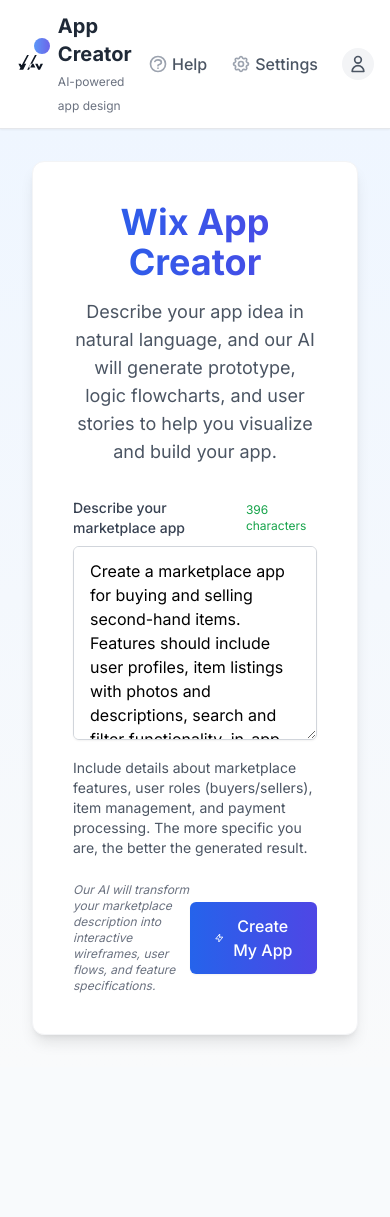
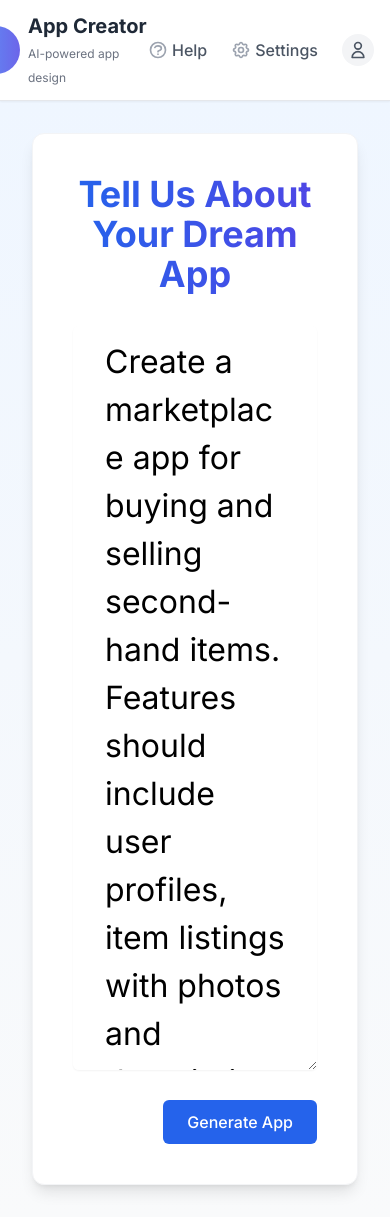
Before and after one commit to guysopher/mocker, a Next.js app: page / in a window 390 px wide. Before the commit the page ends 1067 px from the top, so only its background shows below. Built offline with nearby package versions, Linux system fonts and the light colour scheme.

Commit message:
Refactor Header and VoiceInteraction components for improved styling; update global styles and enhance responsiveness

```diff
--- a/app/globals.css
+++ b/app/globals.css
@@ -11,6 +11,9 @@
 body {
   color: rgb(var(--foreground-rgb));
   background: rgb(var(--background-start-rgb));
+}
+* {
+  font: 'Helvetica Neue', sans-serif !important;
 }
 
 /* Custom animations */
@@ -39,3 +42,35 @@
     opacity: 0.5;
   }
 }
+
+@keyframes pulse-ring {
+  0% {
+    box-shadow: 0 0 0 0 rgba(59, 130, 246, 0.7);
+  }
+  70% {
+    box-shadow: 0 0 0 20px rgba(59, 130, 246, 0);
+  }
+  100% {
+    box-shadow: 0 0 0 0 rgba(59, 130, 246, 0);
+  }
+}
+
+@keyframes tilt {
+  0%, 50%, 100% {
+    transform: rotate(0deg);
+  }
+  25% {
+    transform: rotate(2deg);
+  }
+  75% {
+    transform: rotate(-2deg);
+  }
+}
+
+.animate-pulse-ring {
+  animation: pulse-ring 3s cubic-bezier(0.4, 0, 0.6, 1) infinite;
+}
+
+.animate-tilt {
+  animation: tilt 10s infinite linear;
+}
--- a/app/page.tsx
+++ b/app/page.tsx
@@ -63,13 +63,9 @@
 
       {!appGenerated ? (
         <div className="flex flex-1 flex-col items-center justify-center p-8 bg-gradient-to-b from-blue-50 to-gray-50">
-          <div className="max-w-3xl w-full bg-white p-10 rounded-xl shadow-lg border border-gray-100">
+          <div className="max-w-7xl w-full bg-white p-10 rounded-xl shadow-lg border border-gray-100">
             <div className="text-center mb-8">
-              <h1 className="text-4xl font-bold text-gray-800 mb-4 bg-clip-text text-transparent bg-gradient-to-r from-blue-600 to-indigo-600">Wix App Creator</h1>
-              <p className="text-gray-600 text-lg max-w-2xl mx-auto">
-                Describe your app idea in natural language, and our AI will generate prototype,
-                logic flowcharts, and user stories to help you visualize and build your app.
-              </p>
+              <h1 className="text-4xl font-bold text-gray-800 mb-4 bg-clip-text text-transparent bg-gradient-to-r from-blue-600 to-indigo-600">Tell Us About Your Dream App</h1>
             </div>
 
             <AppDescriptionForm
@@ -111,13 +107,6 @@
 
               <div className="flex space-x-4">
                 <button
-                  onClick={handleDesignIt}
-                  disabled={generatingContent || building}
-                  className="px-5 py-2 bg-indigo-600 text-white rounded-md font-medium disabled:bg-indigo-300"
-                >
-                  Design It
-                </button>
-                <button
                   onClick={handleBuildIt}
                   disabled={generatingContent || building || buildProgress > 0}
                   className="px-5 py-2 bg-green-600 text-white rounded-md font-medium disabled:bg-green-300"
@@ -127,7 +116,7 @@
 
                 {buildProgress === 100 && (
                   <Link
-                    href="https://www.wix.com/dashboard"
+                    href="https://www.wix.com/"
                     target="_blank"
                     className="px-5 py-2 bg-blue-600 text-white rounded-md font-medium"
                   >
--- a/components/AppDescriptionForm.tsx
+++ b/components/AppDescriptionForm.tsx
@@ -8,9 +8,8 @@
 }
 
 export default function AppDescriptionForm({ onSubmit, isGenerating }: AppDescriptionFormProps) {
-  const defaultDescription = "Create a marketplace app for buying and selling second-hand items. Features should include user profiles, item listings with photos and descriptions, search and filter functionality, in-app messaging between buyers and sellers, secure payment processing, and a review system. Users should be able to save favorite items and get notifications for price drops or new items matching their interests."
+  const defaultDescription = "Create a marketplace app for buying and selling second-hand items. Features should include user profiles, item listings with photos and descriptions, search and filter functionality, in-app messaging between buyers and sellers, secure payment processing, and a review system."
   const [description, setDescription] = useState(defaultDescription)
-  const [charCount, setCharCount] = useState(defaultDescription.length)
 
   const handleSubmit = (e: React.FormEvent) => {
     e.preventDefault()
@@ -19,113 +18,45 @@
     }
   }
 
-  const handleChange = (e: React.ChangeEvent<HTMLTextAreaElement>) => {
-    const value = e.target.value
-    setDescription(value)
-    setCharCount(value.length)
-  }
-
-  // Example prompts that users can click to get started
-  const examplePrompts = [
-    "Create a local marketplace app for buying and selling second-hand items with in-app messaging and secure payment integration",
-    "Design a community marketplace where users can trade or sell used books, including rating system and condition tracking",
-    "Build a sustainable fashion marketplace with authentication, item categories, and location-based search"
-  ]
-
-
   return (
-    <form onSubmit={handleSubmit} className="w-full">
+    <form onSubmit={handleSubmit} className="w-full max-w-5xl mx-auto">
       <div className="mb-6">
-        <div className="flex justify-between items-center mb-2">
-          <label htmlFor="appDescription" className="block text-sm font-medium text-gray-700">
-            Describe your marketplace app
-          </label>
-          <span className={`text-xs ${charCount > 200 ? 'text-green-600' : 'text-gray-500'}`}>
-            {charCount} characters {charCount < 100 ? '(aim for 100+)' : ''}
-          </span>
-        </div>
-
         <div className="relative">
           <textarea
             id="appDescription"
-            rows={7}
-            className="w-full px-4 py-3 border border-gray-300 rounded-md shadow-sm focus:outline-none focus:ring-2 focus:ring-blue-500 focus:border-blue-500 transition-all"
-            placeholder="Describe the app you want to create in natural language..."
+            rows={15}
+            cols={400}
+            style={{ fontSize: '2rem', border: 'none' }}
+            className="w-full px-8 py-3 border border-gray-300 rounded-md shadow-sm focus:outline-none focus:ring-2 focus:ring-blue-500 focus:border-blue-500 transition-all"
+            placeholder="Describe the features and functionality you want in your marketplace app..."
             value={description}
-            onChange={handleChange}
+            onChange={(e) => setDescription(e.target.value)}
             disabled={isGenerating}
           />
 
           {isGenerating && (
             <div className="absolute inset-0 bg-white bg-opacity-70 rounded-md flex items-center justify-center">
-              <div className="flex flex-col items-center">
-                <div className="flex space-x-2 mb-3">
-                  <div className="w-3 h-3 rounded-full bg-blue-500 animate-bounce" style={{ animationDelay: '0s' }} />
-                  <div className="w-3 h-3 rounded-full bg-blue-500 animate-bounce" style={{ animationDelay: '0.2s' }} />
-                  <div className="w-3 h-3 rounded-full bg-blue-500 animate-bounce" style={{ animationDelay: '0.4s' }} />
-                </div>
-                <p className="text-sm font-medium text-gray-600">AI is processing your request...</p>
-              </div>
-            </div>
-          )}
-        </div>
-
-        <div className="mt-3 space-y-3">
-          <p className="text-sm text-gray-600">
-            Include details about marketplace features, user roles (buyers/sellers), item management, and payment processing.
-            The more specific you are, the better the generated result.
-          </p>
-
-          {!description && (
-            <div className="pt-2">
-              <p className="text-xs font-medium text-gray-500 mb-2">Need inspiration? Try one of these examples:</p>
-              <div className="grid grid-cols-1 gap-2">
-                {examplePrompts.map((prompt, index) => (
-                  <button
-                    key={index}
-                    type="button"
-                    onClick={() => setDescription(prompt)}
-                    className="text-left text-xs px-3 py-2 bg-gray-50 hover:bg-blue-50 border border-gray-200 hover:border-blue-200 rounded-md text-gray-700 transition-all"
-                  >
-                    {prompt}
-                  </button>
-                ))}
+              <div className="flex items-center space-x-2">
+                <div className="w-2 h-2 rounded-full bg-blue-500 animate-pulse" />
+                <div className="w-2 h-2 rounded-full bg-blue-500 animate-pulse" style={{ animationDelay: '0.2s' }} />
+                <div className="w-2 h-2 rounded-full bg-blue-500 animate-pulse" style={{ animationDelay: '0.4s' }} />
               </div>
             </div>
           )}
         </div>
       </div>
 
-      <div className="flex items-center justify-end">
-        <div className="mr-auto text-xs text-gray-500 italic">
-          Our AI will transform your marketplace description into interactive wireframes, user flows, and feature specifications.
-        </div>
-
+      <div className="flex justify-end">
         <button
           type="submit"
           disabled={!description.trim() || isGenerating}
-          className={`px-6 py-3 rounded-md font-medium shadow-sm transition-all ${
+          className={`px-6 py-2.5 rounded-md font-medium transition-all ${
             !description.trim() || isGenerating
               ? 'bg-gray-200 text-gray-400 cursor-not-allowed'
-              : 'bg-gradient-to-r from-blue-600 to-indigo-600 text-white hover:shadow-md hover:from-blue-700 hover:to-indigo-700'
+              : 'bg-blue-600 text-white hover:bg-blue-700'
           }`}
         >
-          {isGenerating ? (
-            <span className="flex items-center">
-              <svg className="animate-spin -ml-1 mr-3 h-5 w-5 text-white" xmlns="http://www.w3.org/2000/svg" fill="none" viewBox="0 0 24 24">
-                <circle className="opacity-25" cx="12" cy="12" r="10" stroke="currentColor" strokeWidth="4"></circle>
-                <path className="opacity-75" fill="currentColor" d="M4 12a8 8 0 018-8V0C5.373 0 0 5.373 0 12h4zm2 5.291A7.962 7.962 0 014 12H0c0 3.042 1.135 5.824 3 7.938l3-2.647z"></path>
-              </svg>
-              Generating App...
-            </span>
-          ) : (
-            <span className="flex items-center">
-              <svg xmlns="http://www.w3.org/2000/svg" className="h-5 w-5 mr-2" fill="none" viewBox="0 0 24 24" stroke="currentColor">
-                <path strokeLinecap="round" strokeLinejoin="round" strokeWidth={2} d="M13 10V3L4 14h7v7l9-11h-7z" />
-              </svg>
-              Create My App
-            </span>
-          )}
+          {isGenerating ? 'Generating...' : 'Generate App'}
         </button>
       </div>
     </form>
--- a/components/Header.tsx
+++ b/components/Header.tsx
@@ -8,14 +8,7 @@
       <div className="max-w-7xl mx-auto px-4 sm:px-6 lg:px-8 py-3 flex justify-between items-center">
         <div className="flex items-center space-x-3">
           <div className="relative">
-            <Image
-              src="/wix-logo.svg"
-              alt="Wix Logo"
-              width={44}
-              height={44}
-              className="w-11 h-11"
-            />
-            <div className="absolute -top-1 -right-1 w-4 h-4 bg-gradient-to-r from-blue-500 to-indigo-600 rounded-full animate-pulse"></div>
+            <div className="absolute -top-6 -right-1 w-12 h-12 bg-gradient-to-r from-blue-500 to-indigo-600 rounded-full animate-pulse"></div>
           </div>
           <div>
             <h1 className="text-xl font-bold text-gray-800">App Creator</h1>
```
Also changed, not shown: components/VoiceInteraction.tsx (+16 -20 lines), 1 other file (tests, documents, lock files or other folders).
